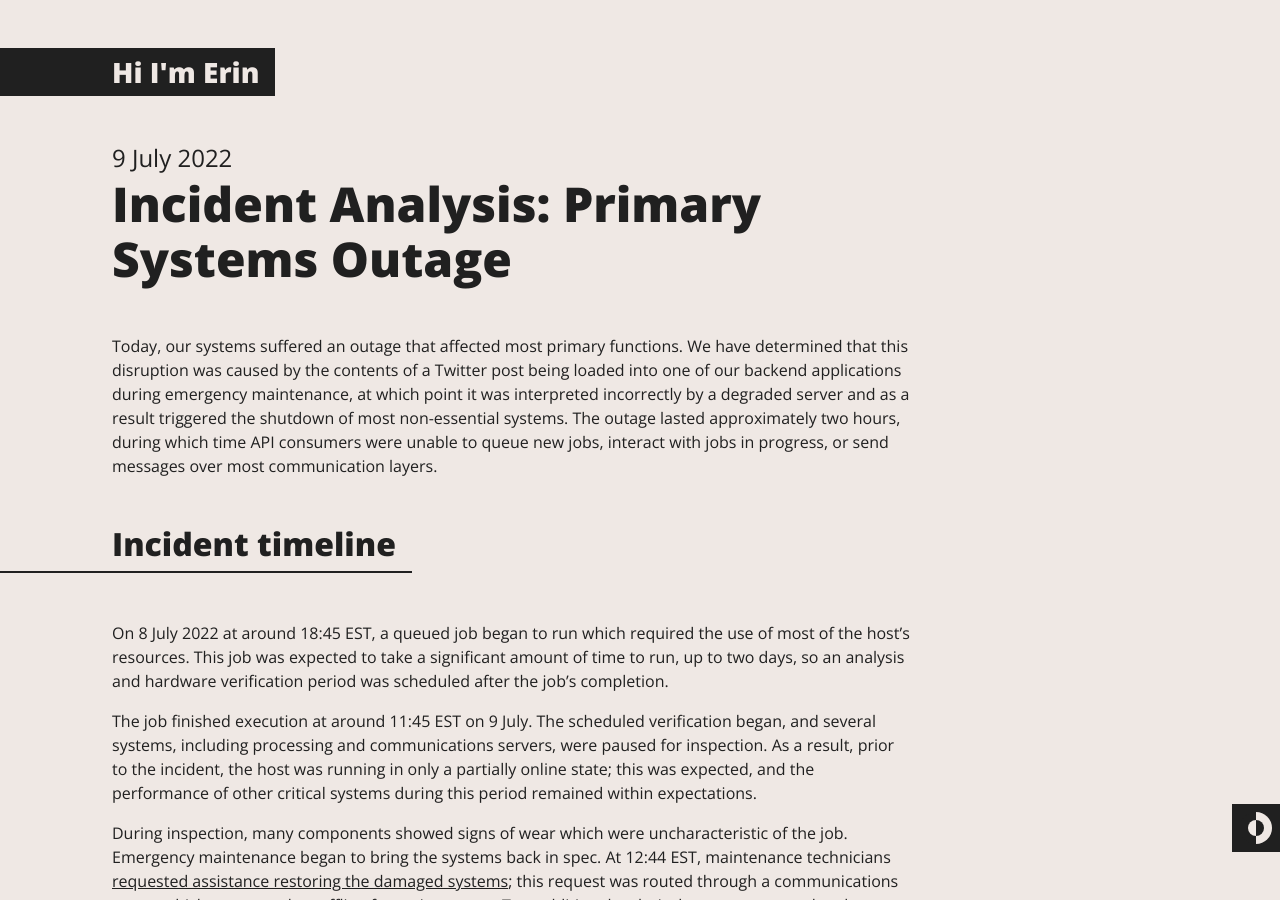
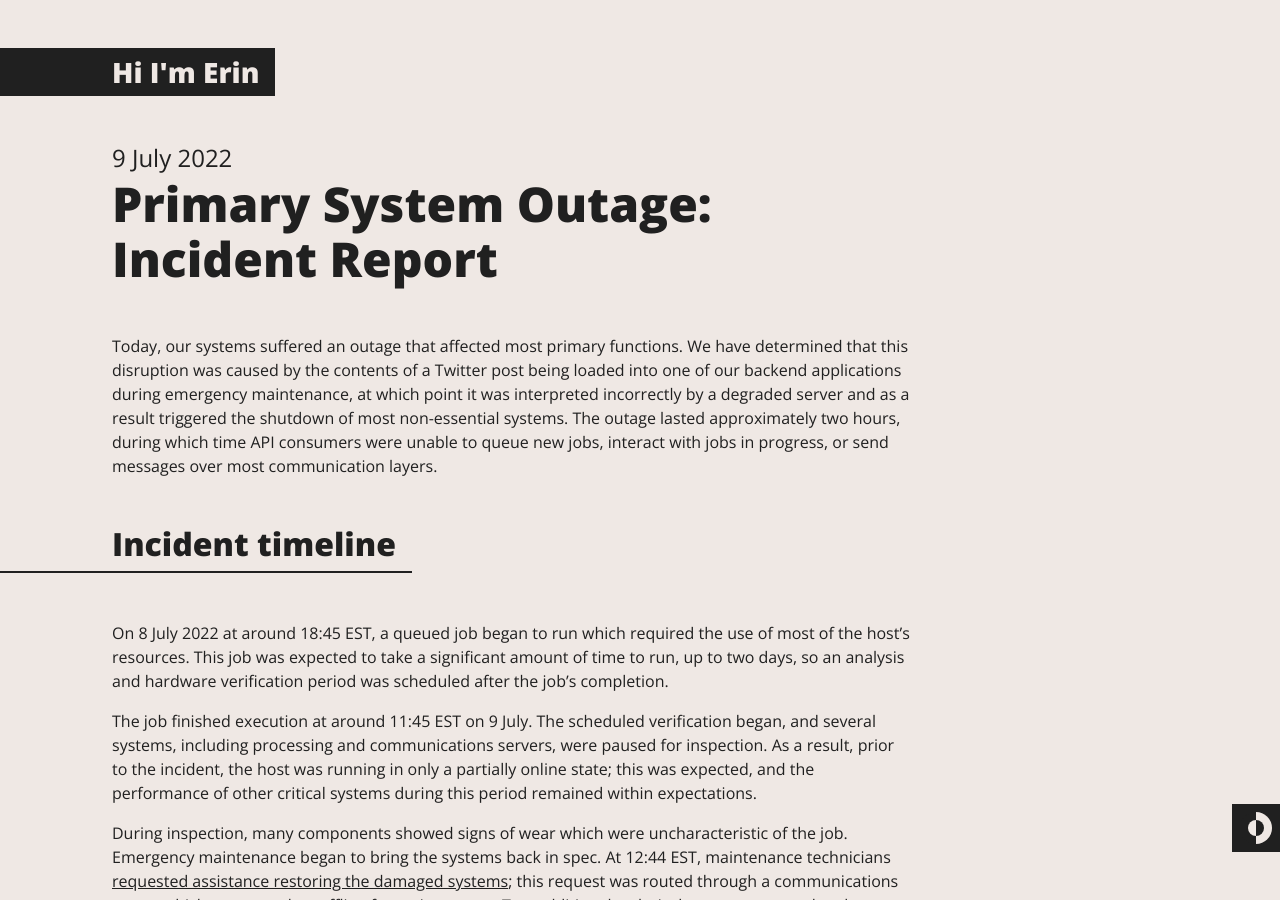
Before and after one commit to eritbh/eritbh.github.io, a Jekyll site: the page built from _posts/2022-07-09-incident-report.md, in a window 1280 px wide and 900 px high. Built offline with Jekyll 4.4.1, drawn with Linux system fonts in a browser that asks for light colours.

Commit message:
heck that should be a different name

```diff
--- a/_posts/2022-07-09-incident-report-2022-07-09.md
+++ b/_posts/2022-07-09-incident-report.md
@@ -1,6 +1,6 @@
 ---
-title: "Incident Analysis: Primary Systems Outage"
-excerpt: Post-mortem analysis of the system outage which impacted most primary host functionality for about two hours.
+title: "Primary System Outage: Incident Report"
+excerpt: Post-mortem analysis of the system outage which impacted most primary host functionality for about two hours on 9 July 2022.
 ---
 Today, our systems suffered an outage that affected most primary functions. We have determined that this disruption was caused by the contents of a Twitter post being loaded into one of our backend applications during emergency maintenance, at which point it was interpreted incorrectly by a degraded server and as a result triggered the shutdown of most non-essential systems. The outage lasted approximately two hours, during which time API consumers were unable to queue new jobs, interact with jobs in progress, or send messages over most communication layers.
 
```
